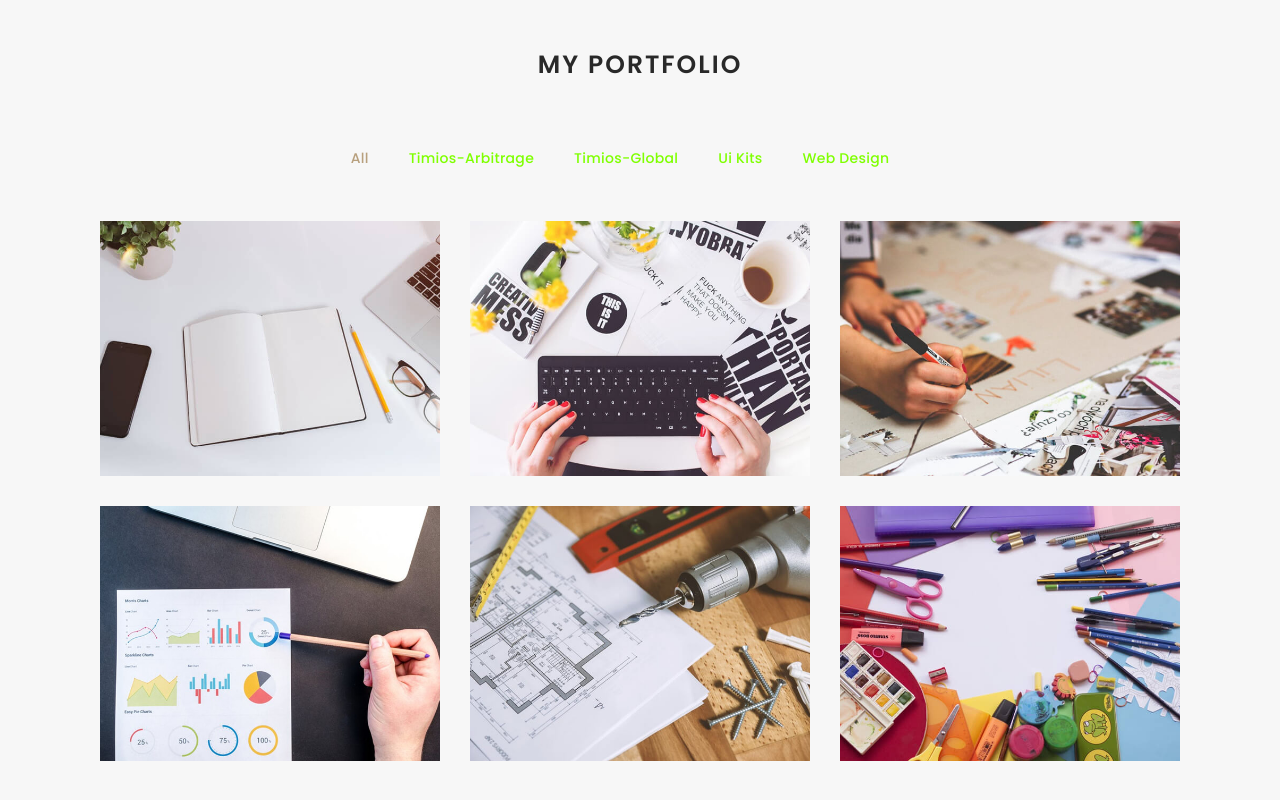
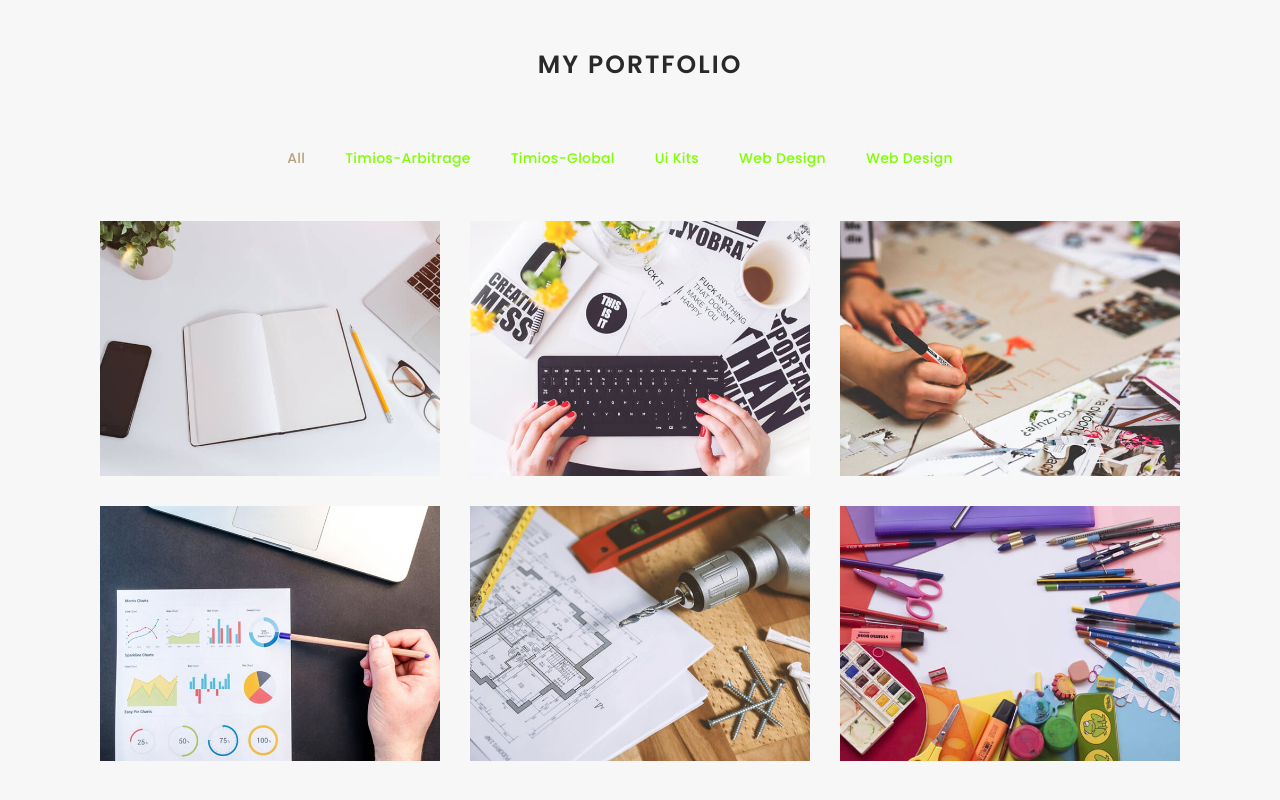
Before and after one commit to Donstesh/Webpage, a plain HTML site: page index.html in a window 1280 px wide. Shown: the part 1460-2260 px from the top of the page. Drawn offline with nearby package versions, Linux system fonts and the light colour scheme; files whose address does not match are found by name; a web font is replaced by a local one.

Commit message:
added link

```diff
--- a/index.html
+++ b/index.html
@@ -158,6 +158,7 @@
               <li class="filter" data-filter=".mockups">timios-global</li>
               <li class="filter" data-filter=".uikits">ui kits</li>
               <li class="filter" data-filter=".webdesign">web design</li>
+              <li class="filter" data-filter=".webdesign">web design</li>
 
             </ul>
 
```
